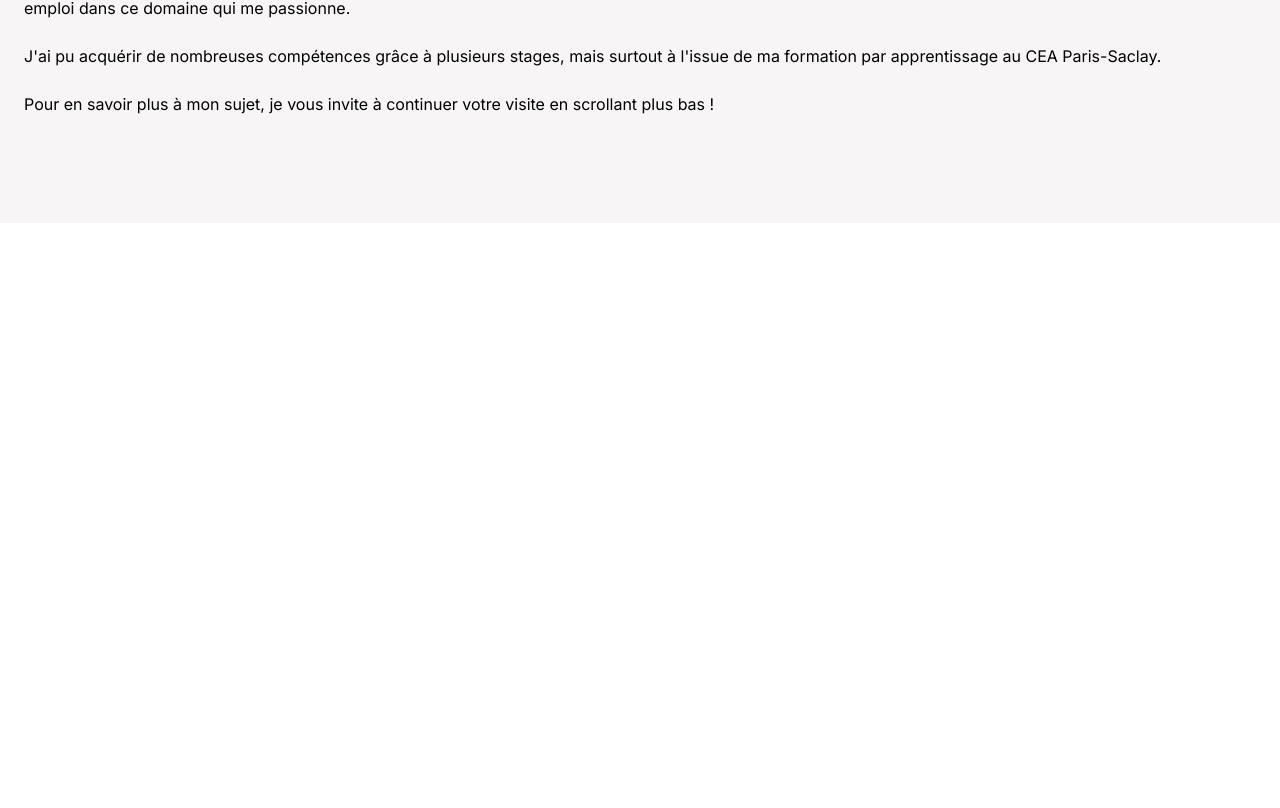
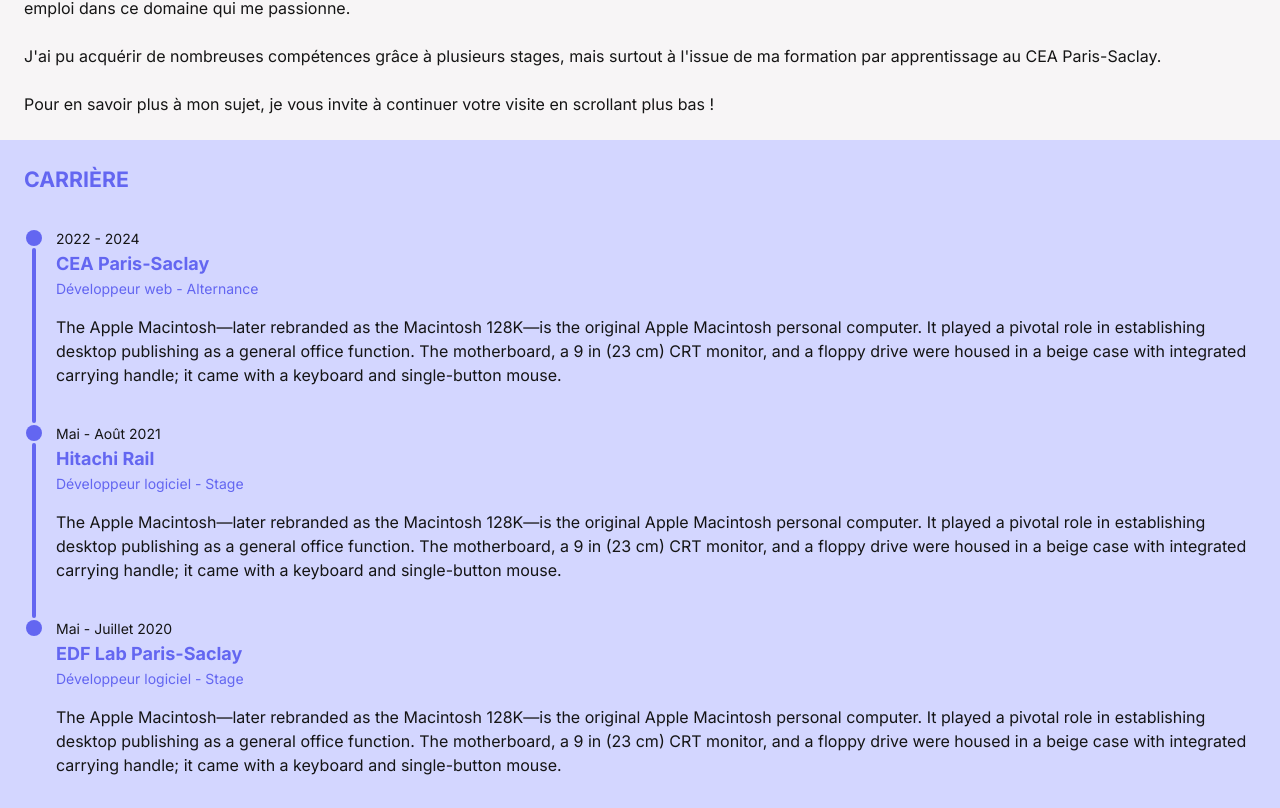
Before and after one commit to ulysse-bouchet/ulysse-bouchet-fr, a SvelteKit app: page / in a window 1280 px wide. Shown: the part 1392-2200 px from the top of the page. Before the commit the page ends 1615 px from the top, so only its background shows below. Built offline with nearby package versions, Linux system fonts and the light colour scheme.

Commit message:
[2.4.1] Add career section

```diff
--- a/package.json
+++ b/package.json
@@ -1,6 +1,6 @@
 {
 	"name": "ulysse-bonneau",
-	"version": "2.3.7",
+	"version": "2.4.1",
 	"private": true,
 	"scripts": {
 		"dev": "vite dev",
@@ -17,6 +17,7 @@
 		"@sveltejs/vite-plugin-svelte": "^3.1.1",
 		"@types/eslint": "^8.56.10",
 		"autoprefixer": "^10.4.19",
+		"daisyui": "^4.12.10",
 		"eslint": "^9.5.0",
 		"eslint-config-prettier": "^9.1.0",
 		"eslint-plugin-svelte": "^2.40.0",
--- a/src/app.html
+++ b/src/app.html
@@ -4,6 +4,7 @@
 		<meta charset="utf-8" />
 		<link rel="icon" href="%sveltekit.assets%/favicon.png" />
 		<meta name="viewport" content="width=device-width, initial-scale=1" />
+		<title>Ulysse Bouchet</title>
 		%sveltekit.head%
 	</head>
 	<body data-sveltekit-preload-data="hover">
--- a/src/lib/components/navigation/NavBar.svelte
+++ b/src/lib/components/navigation/NavBar.svelte
@@ -23,6 +23,7 @@
 
 	onMount(() => {
 		window.addEventListener('scroll', handleScroll);
+		handleScroll();
 	});
 </script>
 
--- a/src/lib/sections/AboutSection.svelte
+++ b/src/lib/sections/AboutSection.svelte
@@ -1,6 +1,6 @@
-<div class="min-h-screen min-w-screen p-6 bg-background">
+<div class="min-h-screen min-w-screen bg-background p-6">
 	<img
-		alt="Ulysse Bouchet" src=""
+		alt="Ulysse Bouchet" src="kaisa.png"
 		class="w-full aspect-square rounded-lg
 		border-4 border-t-primary border-l-primary border-b-accent border-r-accent">
 
--- /dev/null
+++ b/src/lib/sections/CareerSection.svelte
@@ -0,0 +1,102 @@
+<div class="min-h-screen min-w-screen bg-primary-background p-6">
+	<span
+		class="font-heading uppercase font-bold text-xl text-primary">
+		Carrière
+	</span>
+	<ul class="mt-6 timeline timeline-snap-icon timeline-compact timeline-vertical">
+		<li>
+			<div class="timeline-middle">
+				<svg
+					xmlns="http://www.w3.org/2000/svg"
+					viewBox="0 0 20 20"
+					fill="currentColor"
+					class="h-5 w-5 fill-primary">
+					<path
+						fill-rule="evenodd"
+						d="M10 18a8 8 0 100-16 8 8 0 000 16z"
+						clip-rule="evenodd" />
+				</svg>
+			</div>
+			<div class="timeline-end">
+				<time>2022 - 2024</time>
+				<div class="title">CEA Paris-Saclay</div>
+				<div class="subtitle">Développeur web - Alternance</div>
+				The Apple Macintosh—later rebranded as the Macintosh 128K—is the original Apple Macintosh
+				personal computer. It played a pivotal role in establishing desktop publishing as a general
+				office function. The motherboard, a 9 in (23 cm) CRT monitor, and a floppy drive were housed
+				in a beige case with integrated carrying handle; it came with a keyboard and single-button
+				mouse.
+			</div>
+			<hr class="bg-primary" />
+		</li>
+		<li>
+			<hr class="bg-primary" />
+			<div class="timeline-middle">
+				<svg
+					xmlns="http://www.w3.org/2000/svg"
+					viewBox="0 0 20 20"
+					fill="currentColor"
+					class="h-5 w-5 fill-primary">
+					<path
+						fill-rule="evenodd"
+						d="M10 18a8 8 0 100-16 8 8 0 000 16z"
+						clip-rule="evenodd" />
+				</svg>
+			</div>
+			<div class="timeline-end">
+				<time>Mai - Août 2021</time>
+				<div class="title">Hitachi Rail</div>
+				<div class="subtitle">Développeur logiciel - Stage</div>
+				The Apple Macintosh—later rebranded as the Macintosh 128K—is the original Apple Macintosh
+				personal computer. It played a pivotal role in establishing desktop publishing as a general
+				office function. The motherboard, a 9 in (23 cm) CRT monitor, and a floppy drive were housed
+				in a beige case with integrated carrying handle; it came with a keyboard and single-button
+				mouse.
+			</div>
+			<hr class="bg-primary" />
+		</li>
+		<li>
+			<hr class="bg-primary" />
+			<div class="timeline-middle">
+				<svg
+					xmlns="http://www.w3.org/2000/svg"
+					viewBox="0 0 20 20"
+					fill="currentColor"
+					class="h-5 w-5 fill-primary">
+					<path
+						fill-rule="evenodd"
+						d="M10 18a8 8 0 100-16 8 8 0 000 16z"
+						clip-rule="evenodd" />
+				</svg>
+			</div>
+			<div class="timeline-end">
+				<time>Mai - Juillet 2020</time>
+				<div class="title">EDF Lab Paris-Saclay</div>
+				<div class="subtitle">Développeur logiciel - Stage</div>
+				The Apple Macintosh—later rebranded as the Macintosh 128K—is the original Apple Macintosh
+				personal computer. It played a pivotal role in establishing desktop publishing as a general
+				office function. The motherboard, a 9 in (23 cm) CRT monitor, and a floppy drive were housed
+				in a beige case with integrated carrying handle; it came with a keyboard and single-button
+				mouse.
+			</div>
+		</li>
+	</ul>
+</div>
+
+<style>
+    time {
+        @apply text-sm;
+    }
+
+    .timeline-end {
+        @apply pt-[2px] pl-2 pb-6;
+    }
+
+    .timeline-end .title {
+        @apply text-lg font-bold text-primary;
+    }
+
+    .timeline-end .subtitle {
+        @apply text-sm text-primary mb-4;
+    }
+</style>
--- a/src/lib/svg/SVG.svelte
+++ /dev/null
@@ -1,15 +0,0 @@
-<script lang="ts">
-	export let icon: string;
-	export let color: string = 'black';
-	export let size: number = 24;
-</script>
-
-<svg
-	fill="{color}"
-	height="{size}px"
-	viewBox="0 -960 960 960"
-	width="{size}px"
-	xmlns="http://www.w3.org/2000/svg"
->
-	<path d={icon} />
-</svg>
--- a/src/lib/svg/svg_utils.ts
+++ /dev/null
@@ -1,14 +0,0 @@
-// Icon paths
-export const menu = 'M120-240v-80h720v80H120Zm0-200v-80h720v80H120Zm0-200v-80h720v80H120Z';
-export const close = 'm256-200-56-56 224-224-224-224 56-56 224 224 224-224 56 56-224 224 224 224-56 56-224-224-224 224Z';
-export const computer = 'M40-120v-80h880v80H40Zm120-120q-33 0-56.5-23.5T80-320v-440q0-33 23.5-56.5T160-840h640q33 0 56.5 23.5T880-760v440q0 33-23.5 56.5T800-240H160Zm0-80h640v-440H160v440Zm0 0v-440 440Z';
-export const mail = 'M160-160q-33 0-56.5-23.5T80-240v-480q0-33 23.5-56.5T160-800h640q33 0 56.5 23.5T880-720v480q0 33-23.5 56.5T800-160H160Zm320-280L160-640v400h640v-400L480-440Zm0-80 320-200H160l320 200ZM160-640v-80 480-400Z';
-export const person = 'M480-480q-66 0-113-47t-47-113q0-66 47-113t113-47q66 0 113 47t47 113q0 66-47 113t-113 47ZM160-160v-112q0-34 17.5-62.5T224-378q62-31 126-46.5T480-440q66 0 130 15.5T736-378q29 15 46.5 43.5T800-272v112H160Zm80-80h480v-32q0-11-5.5-20T700-306q-54-27-109-40.5T480-360q-56 0-111 13.5T260-306q-9 5-14.5 14t-5.5 20v32Zm240-320q33 0 56.5-23.5T560-640q0-33-23.5-56.5T480-720q-33 0-56.5 23.5T400-640q0 33 23.5 56.5T480-560Zm0-80Zm0 400Z';
-export const work = 'M160-120q-33 0-56.5-23.5T80-200v-440q0-33 23.5-56.5T160-720h160v-80q0-33 23.5-56.5T400-880h160q33 0 56.5 23.5T640-800v80h160q33 0 56.5 23.5T880-640v440q0 33-23.5 56.5T800-120H160Zm0-80h640v-440H160v440Zm240-520h160v-80H400v80ZM160-200v-440 440Z';
-
-// Fill colors
-export const text = '#0e0c0d';
-export const background = '#f7f5f6';
-export const primary = '#FF90BC';
-export const secondary = '#FFC0D9';
-export const accent = '#ba8a9e';
--- a/src/routes/+page.svelte
+++ b/src/routes/+page.svelte
@@ -1,6 +1,9 @@
 <script lang="ts">
 	// Imports
 	import AboutSection from '$lib/sections/AboutSection.svelte';
+	import CareerSection from '$lib/sections/CareerSection.svelte';
 </script>
 
 <AboutSection />
+
+<CareerSection />
--- a/tailwind.config.js
+++ b/tailwind.config.js
@@ -7,27 +7,58 @@ export default {
 				'text': '#0e0c0d',
 				'background': '#f7f5f6',
 				'primary': '#6366f1',
+				'primary-background': '#d3d6ff',
 				'secondary': '#a855f7',
-        'accent': '#ec4899',
+				'accent': '#ec4899'
 			},
 			fontSize: {
-        sm: '0.750rem',
+				sm: '0.875rem',
 				base: '1rem',
 				xl: '1.333rem',
 				'2xl': '1.777rem',
 				'3xl': '2.369rem',
 				'4xl': '3.158rem',
-        '5xl': '4.210rem',
+				'5xl': '4.210rem'
 			},
 			fontFamily: {
 				heading: 'Inter',
-        body: 'Inter',
+				body: 'Inter'
 			},
 			fontWeight: {
 				normal: '400',
-        bold: '700',
+				bold: '700'
+			}
+		}
 	},
+	daisyui: {
+		themes: [
+			{
+				mytheme: {
+					'primary': '#6366f1',
+					/*'primary-content': '#030414',*/
+					'secondary': '#a855f7',
+					/*'secondary-content': '#0a0215',*/
+					'accent': '#ec4899',
+					/*'accent-content': '#130208',*/
+					/*'neutral': '#ff00ff',*/
+					/*'neutral-content': '#160016',*/
+					'base-100': '#f7f5f6',
+					/*'base-200': '#d7d5d6',*/
+					/*'base-300': '#b7b6b7',*/
+					/*'base-content': '#0e0c0d',*/
+					/*'info': '#0000ff',*/
+					/*'info-content': '#c6dbff',*/
+					/*'success': '#00ff00',*/
+					/*'success-content': '#001600',*/
+					/*'warning': '#00ff00',*/
+					/*'warning-content': '#001600',*/
+					/*'error': '#ff0000',*/
+					/*'error-content': '#160000'*/
+				}
+			}
+		]
 	},
-  },
-  plugins: [],
-}
+	plugins: [
+		require('daisyui')
+	]
+};
```
Also changed, not shown: static/kaisa.png (added), 1 other file (tests, documents, lock files or other folders). Lines whose indentation alone changed are shown as unchanged.
